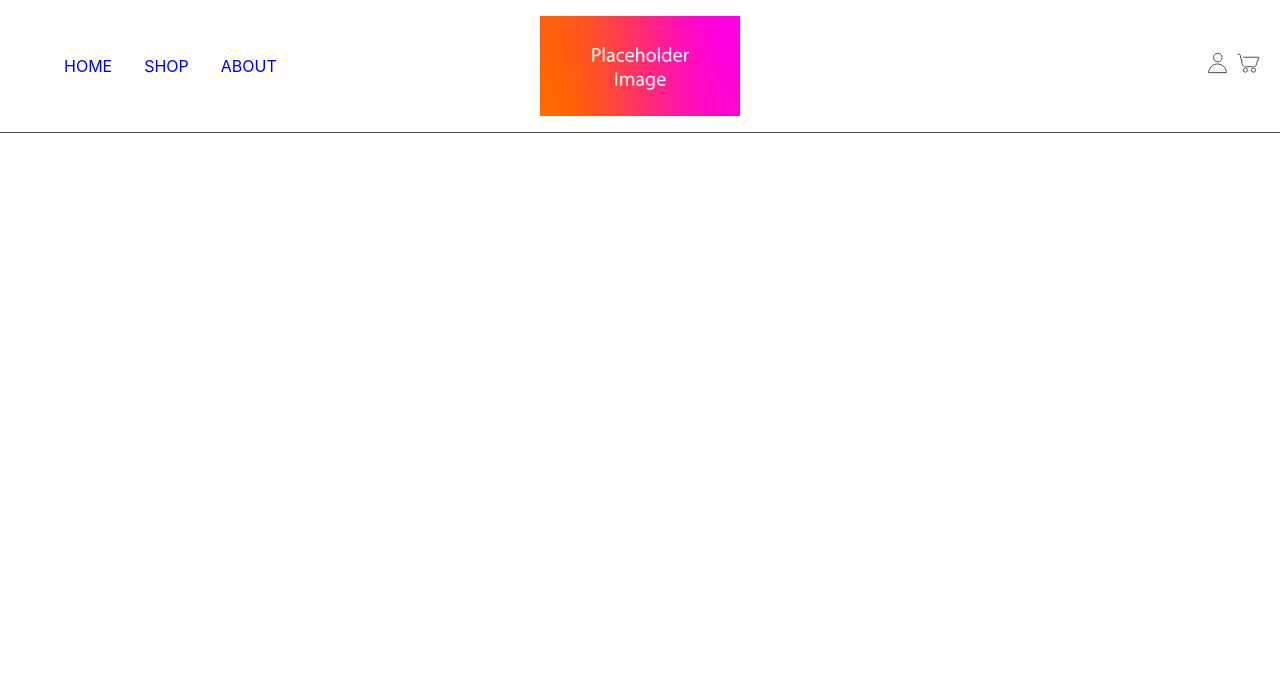
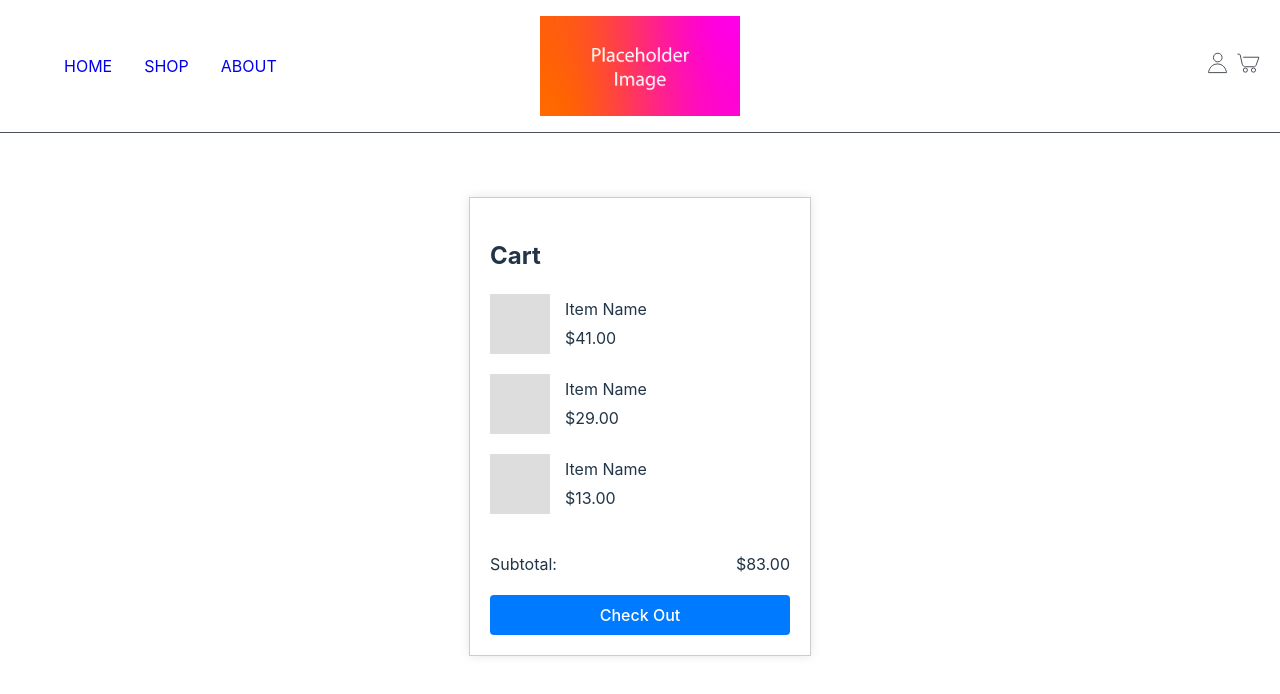
Before and after one commit to ibehanwillett/shopfront-frontend, a React (Vite) app: page /cart in a window 1280 px wide. Before the commit this address had no page. Shown: the top 694 px of the page. Built offline with nearby package versions, Linux system fonts and the light colour scheme.

Commit message:
created cart, added styling

```diff
--- /dev/null
+++ b/src/App.css
@@ -0,0 +1,5 @@
+
+.App {
+    text-align: center;
+    padding: 20px;
+  }
--- a/src/App.jsx
+++ b/src/App.jsx
@@ -3,6 +3,7 @@ import ShopFront from './components/Shopfront'
 import Navbar from './components/Navbar/Navbar'
 import Home from './components/Home'
 import About from './components/About'
+import Cart from './components/Cart/Cart';
 
 
 function App() {
@@ -15,6 +16,7 @@ function App() {
                 <Route path="/" element={<Home />} />
                 <Route path="/shop" element={<ShopFront />}/>
                 <Route path="/about" element={<About />}/>
+                <Route path="/cart" element={<Cart />}/>
             </Routes>
         </BrowserRouter>
     </>
--- /dev/null
+++ b/src/components/Cart/Cart.jsx
@@ -0,0 +1,30 @@
+import React from 'react';
+import CartItem from './CartItem';
+import '../styles/cart.css';
+
+function Cart() {
+  // Static data for the cart items
+  const cartItems = [
+    { id: 1, name: 'Item Name', price: 41.00 },
+    { id: 2, name: 'Item Name', price: 29.00 },
+    { id: 3, name: 'Item Name', price: 13.00 },
+  ];
+
+  const subtotal = cartItems.reduce((acc, item) => acc + item.price, 0);
+
+  return (
+    <div className="cart-container">
+      <h2>Cart</h2>
+      {cartItems.map(item => (
+        <CartItem key={item.id} name={item.name} price={item.price} />
+      ))}
+      <div className="cart-subtotal">
+        <p>Subtotal:</p>
+        <p>${subtotal.toFixed(2)}</p>
+      </div>
+      <button className="checkout-button">Check Out</button>
+    </div>
+  );
+}
+
+export default Cart;
--- /dev/null
+++ b/src/components/Cart/CartItem.jsx
@@ -0,0 +1,16 @@
+import React from 'react';
+import '../styles/cartItem-styles.css';
+
+function CartItem({ name, price }) {
+  return (
+    <div className="cart-item">
+      <div className="cart-item-image"></div> {/* Placeholder for the image */}
+      <div className="cart-item-info">
+        <p>{name}</p>
+        <p>${price.toFixed(2)}</p>
+      </div>
+    </div>
+  );
+}
+
+export default CartItem;
--- a/src/components/Navbar/Navbar.jsx
+++ b/src/components/Navbar/Navbar.jsx
@@ -53,7 +53,7 @@ const Navbar = () => {
                 <Link id='icons' to='/'>
                     <UserIcon />
                 </Link>
-                <Link id='icons' to='/'>
+                <Link id='icons' to='/cart'>
                     <CartIcon />
                 </Link>
             </div>
--- /dev/null
+++ b/src/components/styles/cart.css
@@ -0,0 +1,36 @@
+
+.cart-container {
+    width: 300px;
+    margin: auto;
+    margin-top: 5%;
+    border: 1px solid #ccc;
+    padding: 20px;
+    box-shadow: 0px 0px 10px rgba(0, 0, 0, 0.1);
+  }
+
+  .cart-subtotal {
+    display: flex;
+    justify-content: space-between;
+    margin-top: 20px;
+  }
+
+  .checkout-button {
+    width: 100%;
+    padding: 10px;
+    background-color: #007bff;
+    color: white;
+    border: none;
+    border-radius: 4px;
+    cursor: pointer;
+  }
+
+  .checkout-button:hover {
+    background-color: #0056b3;
+  }
+
+  /* @media (max-width: 768px) {
+    .cart-container {
+      width: 90%;
+    }
+  }
+   */
--- /dev/null
+++ b/src/components/styles/cartItem-styles.css
@@ -0,0 +1,28 @@
+.cart-item {
+    display: flex;
+    align-items: center;
+    margin-bottom: 20px;
+  }
+
+  .cart-item-image {
+    width: 60px;
+    height: 60px;
+    background-color: #ddd;
+    margin-right: 15px;
+  }
+
+  .cart-item-info p {
+    margin: 0;
+  }
+
+  /* @media (max-width: 768px) {
+    .cart-item {
+      flex-direction: column;
+      align-items: flex-start;
+    }
+
+    .cart-item-image {
+      margin-bottom: 10px;
+    }
+  }
+   */
```
